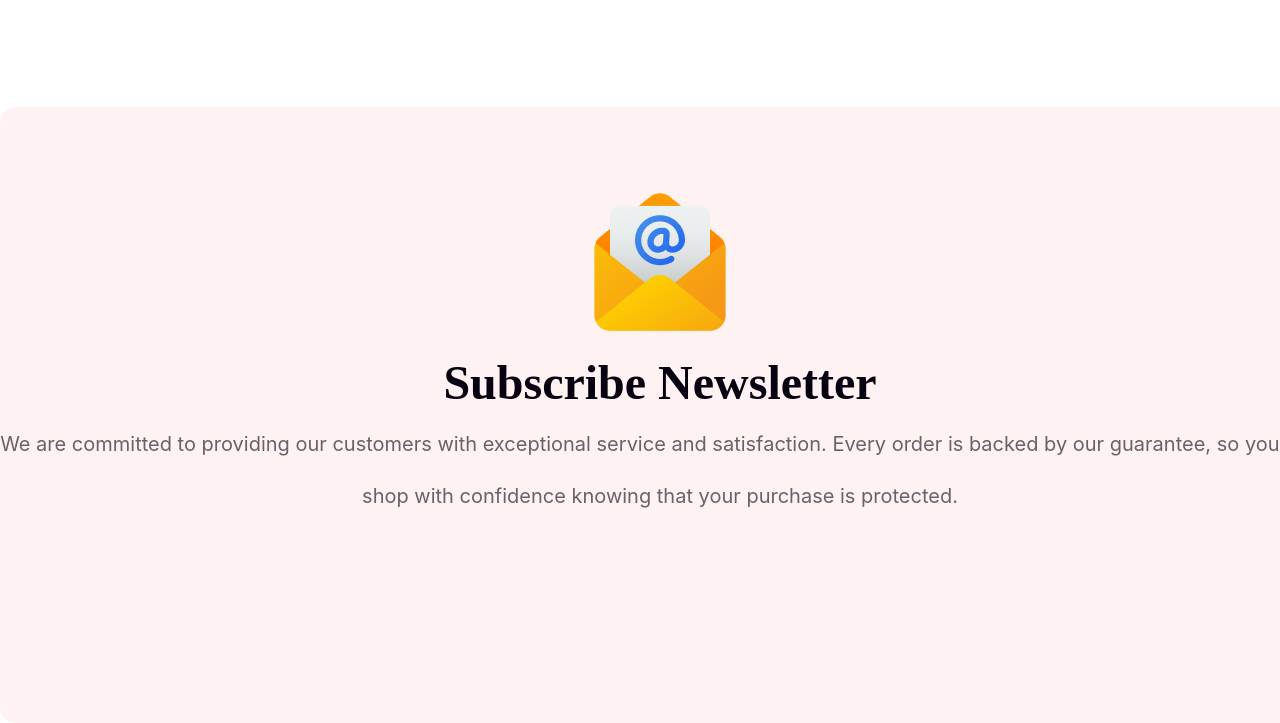
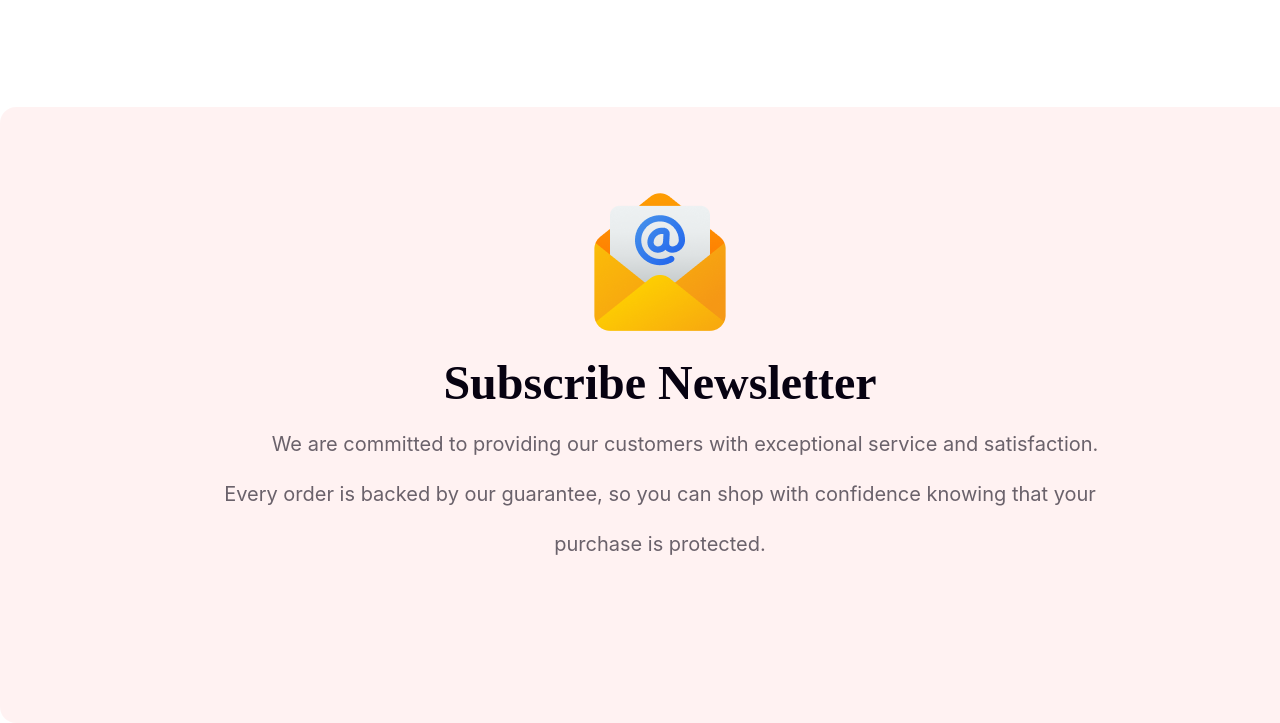
Before and after one commit to walidkhan02013/Assignment1_HappyNewYear, a plain HTML site: page index.html in a window 1280 px wide. Shown: the part 6106-6829 px from the top of the page. Drawn offline with Linux system fonts and the light colour scheme; files whose address does not match are found by name.

Commit message:
newsletter section done

```diff
--- a/style.css
+++ b/style.css
@@ -406,6 +406,8 @@ font-family: Inter;
 font-size: 20px;
 font-weight: 400;
 text-indent: 50px;
+display: inline-flex;
+width: 896px;
 
 
 }
```
